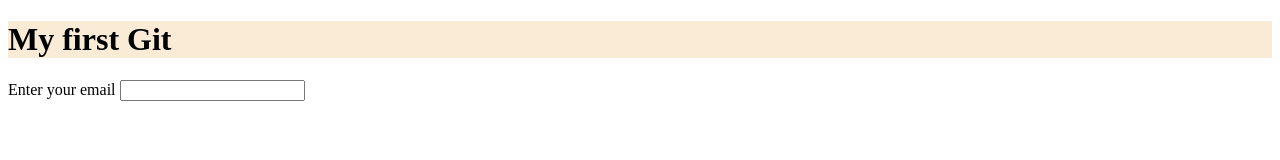
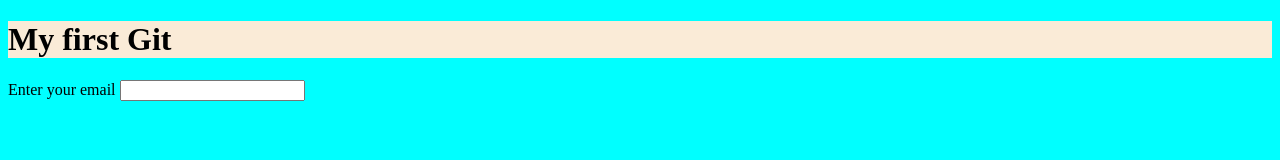
Before and after one commit to OkekeKachi/Git-learning, a plain HTML site: page index.html in a window 1280 px wide. Drawn offline with Linux system fonts and the light colour scheme.

Commit message:
addition of background color to body

```diff
--- a/style.css
+++ b/style.css
@@ -1,3 +1,6 @@
 #heading{
     background-color: antiquewhite;
 }
+#myBody{
+    background-color: aqua;
+}
```
